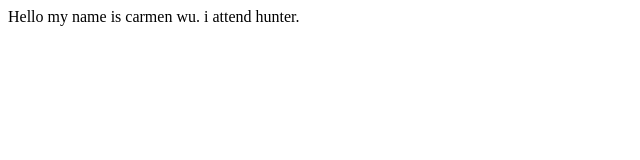
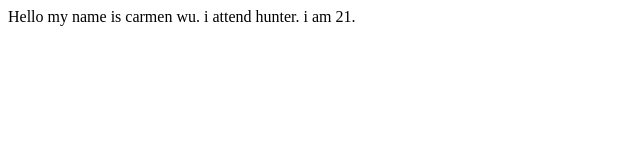
Before and after one commit to Carmen-Wu/demo, a plain HTML site: page index.html in a window 1280 px wide. Shown: the full height of the page, 0-640 px from the left. Drawn offline with Linux system fonts and the light colour scheme.

Commit message:
added age

```diff
--- a/index.html
+++ b/index.html
@@ -2,5 +2,5 @@
 <head>
 </head>
 <body>
-<hi>Hello my name is carmen wu. i attend hunter.</hi>
+<hi>Hello my name is carmen wu. i attend hunter. i am 21. </hi>
 </body>
```
